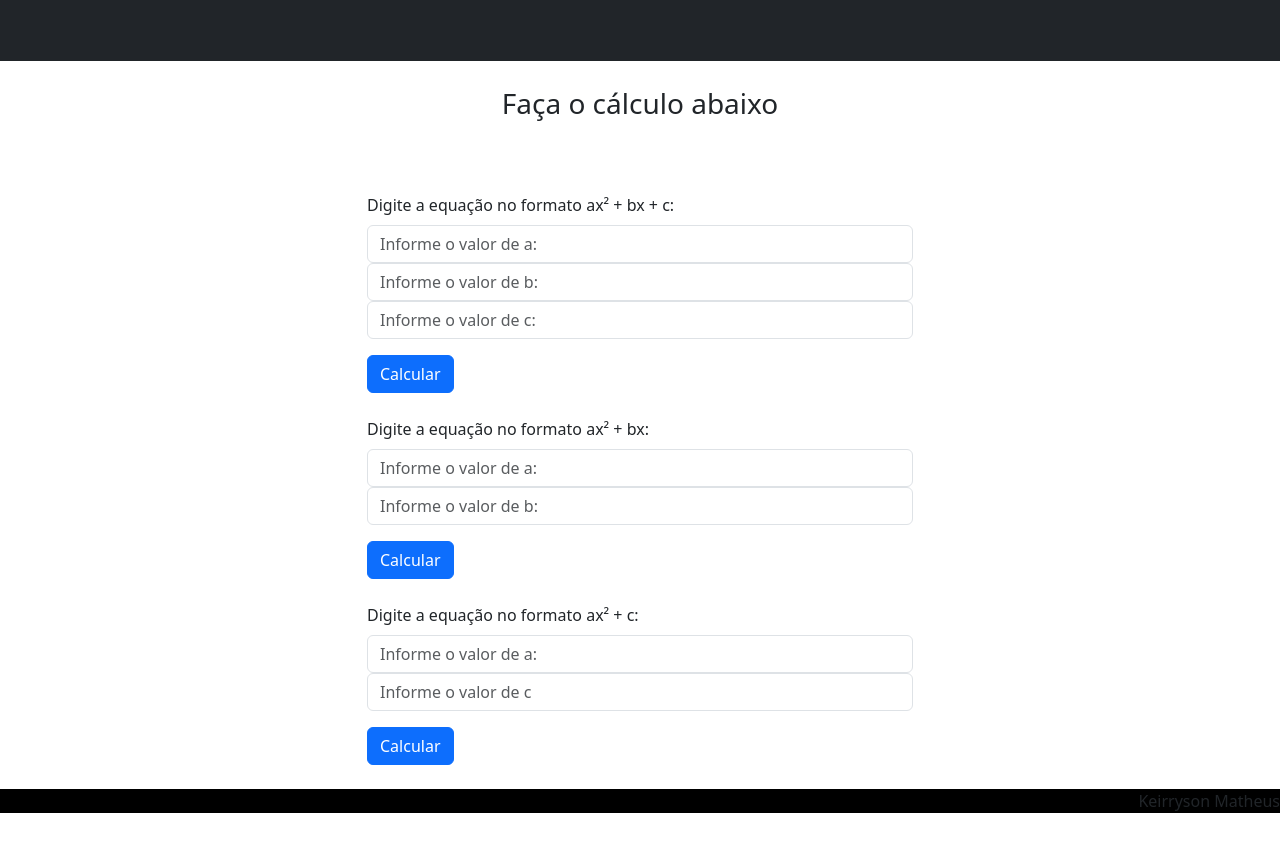
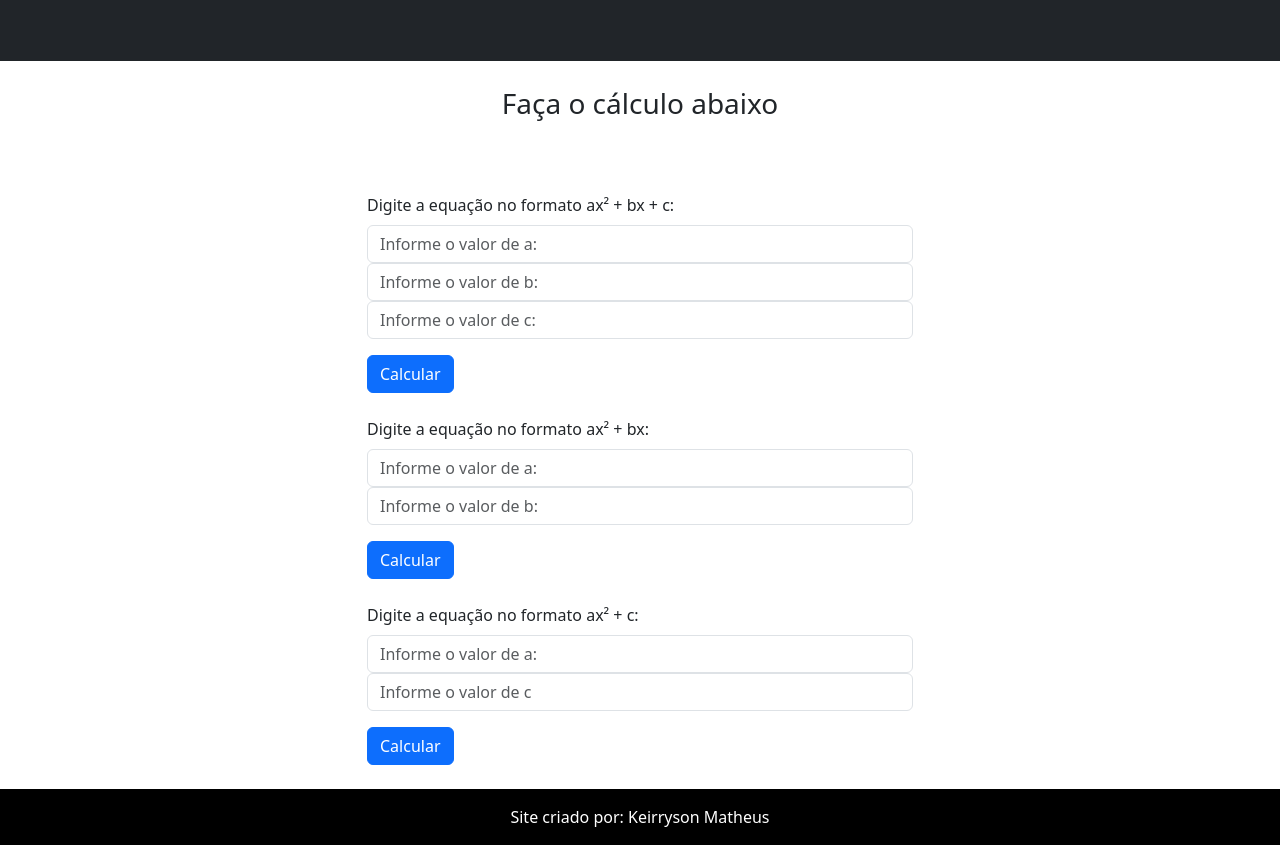
Before and after one commit to KeirrysonMatheus/Calculadora-de-Equa-o-do-2-grau, a plain HTML site: page index.html in a window 1280 px wide. Shown: the part 101-946 px from the top of the page. Before the commit the page ends 914 px from the top, so only its background shows below. Drawn offline with nearby package versions, Linux system fonts and the light colour scheme.

Commit message:
Update index.html

```diff
--- a/index.html
+++ b/index.html
@@ -73,7 +73,7 @@
         </div>
     </main>
 
-    <footer class="bg-black modal-footer">Keirryson Matheus</footer>
+    <footer class="bg-black text-white text-center p-3">Site criado por: Keirryson Matheus</footer>
 <script>
 let a,b,c;
 const btnEq1 = document.getElementById('btnEquationType1')
```
